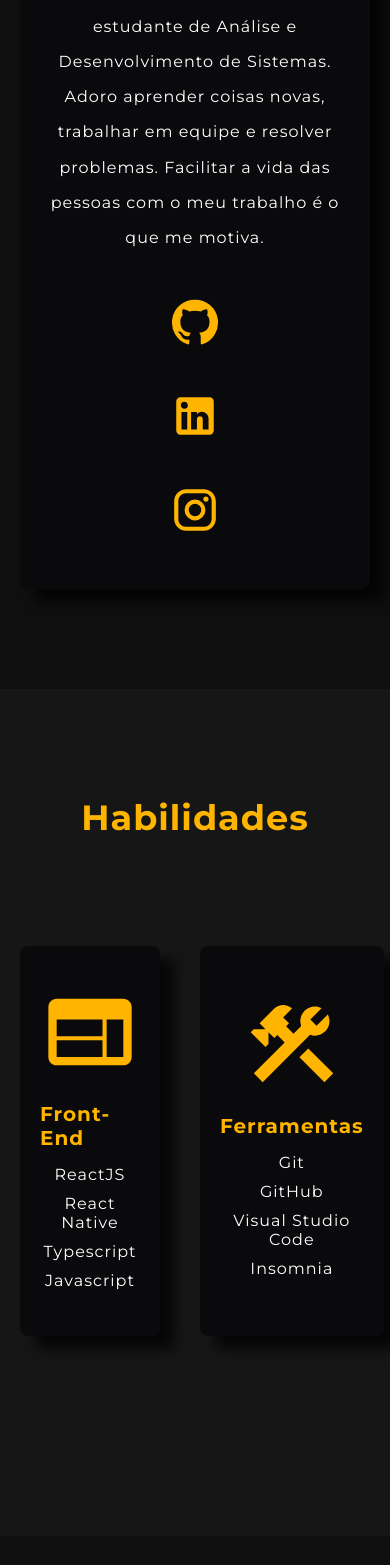
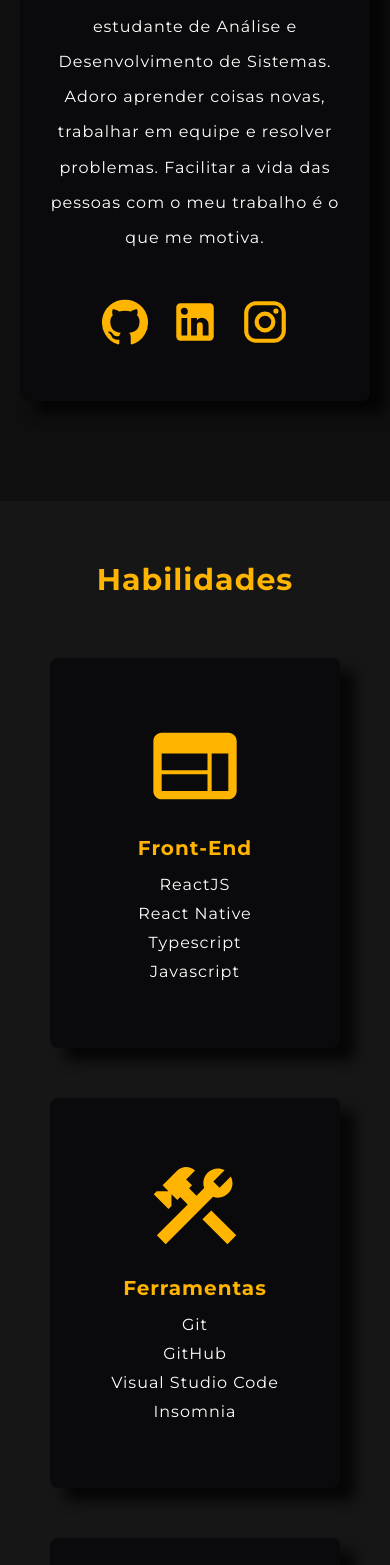
Before and after one commit to EvertonCarvalho1/portfolio-app, a React (Create React App) app: page / in a window 390 px wide. Shown: the part 1398-2963 px from the top of the page. Built offline with nearby package versions, Linux system fonts and the light colour scheme.

Commit message:
mobile skills component

```diff
--- a/src/pages/AboutMe/styles.ts
+++ b/src/pages/AboutMe/styles.ts
@@ -63,7 +63,7 @@ export const Container = styled.div`
         .socialMedia{
             width: 100%;
             display: flex;
-            flex-direction: row;
+            flex-direction: row !important;
             align-items: center;
             justify-content: center;
             gap: 20px;
--- a/src/pages/Main/styles.ts
+++ b/src/pages/Main/styles.ts
@@ -140,7 +140,7 @@ export const Container = styled.div`
 
     .mySkills0{
         width: 100% ;
-        padding: 100px 0px;
+        padding: 50px;
         margin: 0 auto;
         background-color: #161617;
         display: flex;
--- a/src/pages/MySkills/index.tsx
+++ b/src/pages/MySkills/index.tsx
@@ -1,4 +1,4 @@
-import React, { useEffect } from "react";
+import React, { useEffect, useState } from "react";
 import Aos from "aos";
 import WebIcon from '@mui/icons-material/Web';
 import ConstructionIcon from '@mui/icons-material/Construction';
@@ -8,11 +8,33 @@ import { Container } from "./styles";
 
 export function MySkills() {
 
+    const [state, setState] = useState<any>({
+        mobileView: false,
+        drawerOpen: false,
+    });
+
+
     useEffect(() => {
         Aos.init({
             duration: 3000,
             mirror: true
         });
+    }, []);
+
+    useEffect(() => {
+        const setResponsiveness = () => {
+            return window.innerWidth < 900
+                ? setState((prevState: any) => ({ ...prevState, mobileView: true }))
+                : setState((prevState: any) => ({ ...prevState, mobileView: false }));
+        };
+
+        setResponsiveness();
+
+        window.addEventListener("resize", () => setResponsiveness());
+
+        return () => {
+            window.removeEventListener("resize", () => setResponsiveness());
+        };
     }, []);
 
     return (
@@ -23,7 +45,7 @@ export function MySkills() {
 
             <div className="containerSkills">
                 <div
-                    data-aos="fade-up"
+                    data-aos={state.mobileView ? "fade-right" : "fade-up"}
                     data-aos-anchor-placement="top-bottom"
                     className="cardSkills"
                     data-aos-offset="300"
@@ -44,7 +66,7 @@ export function MySkills() {
                 </div>
 
                 <div
-                    data-aos="fade-down"
+                    data-aos={state.mobileView ? "fade-right" : "fade-down"}
                     data-aos-anchor-placement="top-bottom"
                     className="cardSkills"
                     data-aos-offset="300"
@@ -65,7 +87,7 @@ export function MySkills() {
                 </div>
 
                 <div
-                    data-aos="fade-up"
+                    data-aos={state.mobileView ? "fade-right" : "fade-up"}
                     data-aos-anchor-placement="top-bottom"
                     className="cardSkills"
                     data-aos-offset="300"
--- a/src/pages/MySkills/styles.ts
+++ b/src/pages/MySkills/styles.ts
@@ -75,4 +75,33 @@ export const Container = styled.section`
         -moz-box-shadow: 15px 13px 13px 0px rgba(0,0,0,0.75);
         box-shadow: 15px 13px 13px 0px rgba(0,0,0,0.75);
     }
+
+    @media (max-width: 900px){
+
+
+    .title{
+        h1{
+            font-size: 30px;
+            margin-bottom: 50px;
+        }
+    }
+
+    .containerSkills{
+        width: 100%;
+        max-width: 1156px;
+        padding: 0px;
+        display: flex;
+        flex-direction: column;
+        align-items: center;
+        justify-content: center;
+        gap: 50px;
+
+            h1{
+                font-size: 20px;
+                font-weight: 700;
+                color: #FFB400;
+                margin-bottom: 15px;
+            }
+        }
+    }
 `;
```
